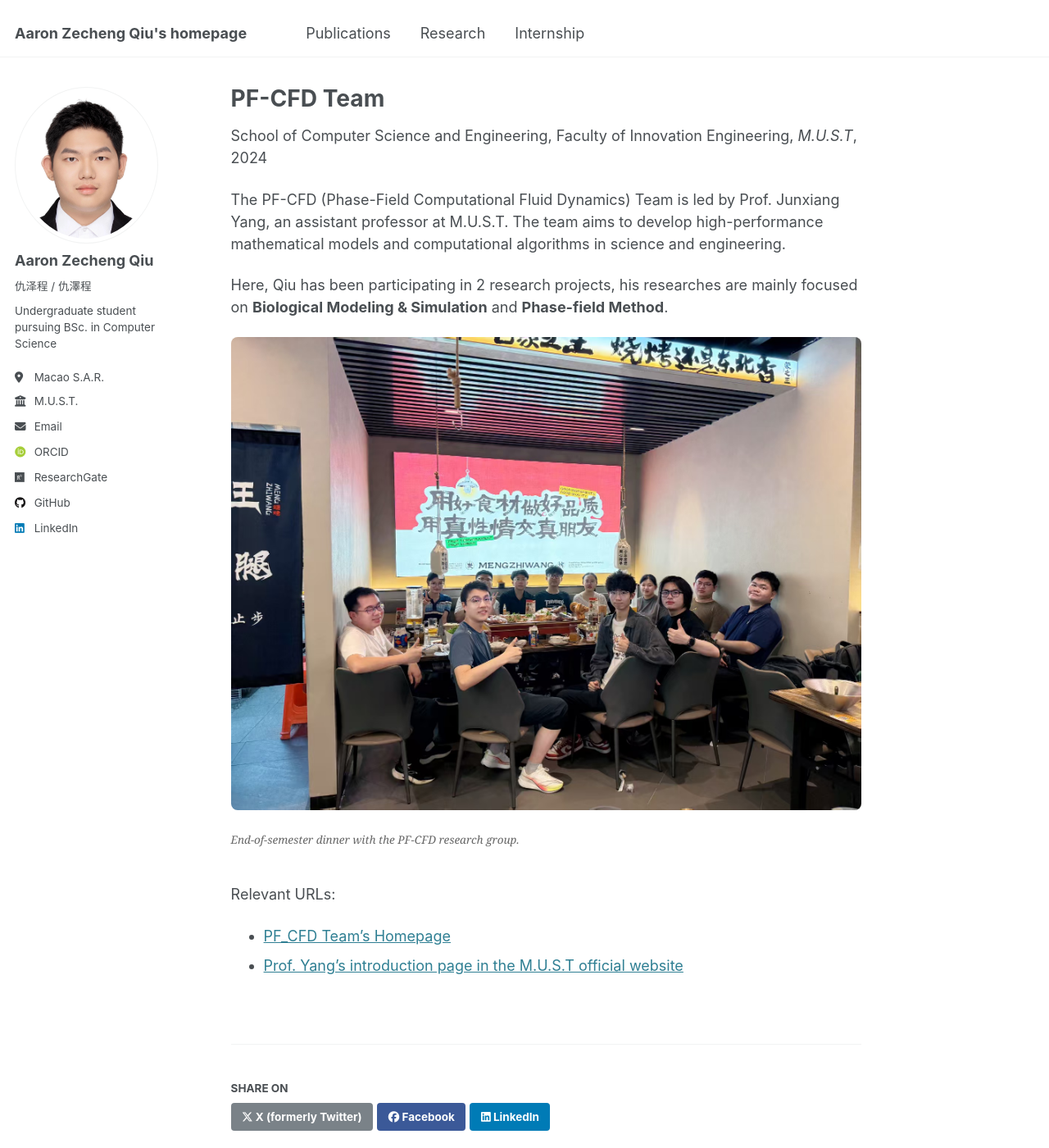
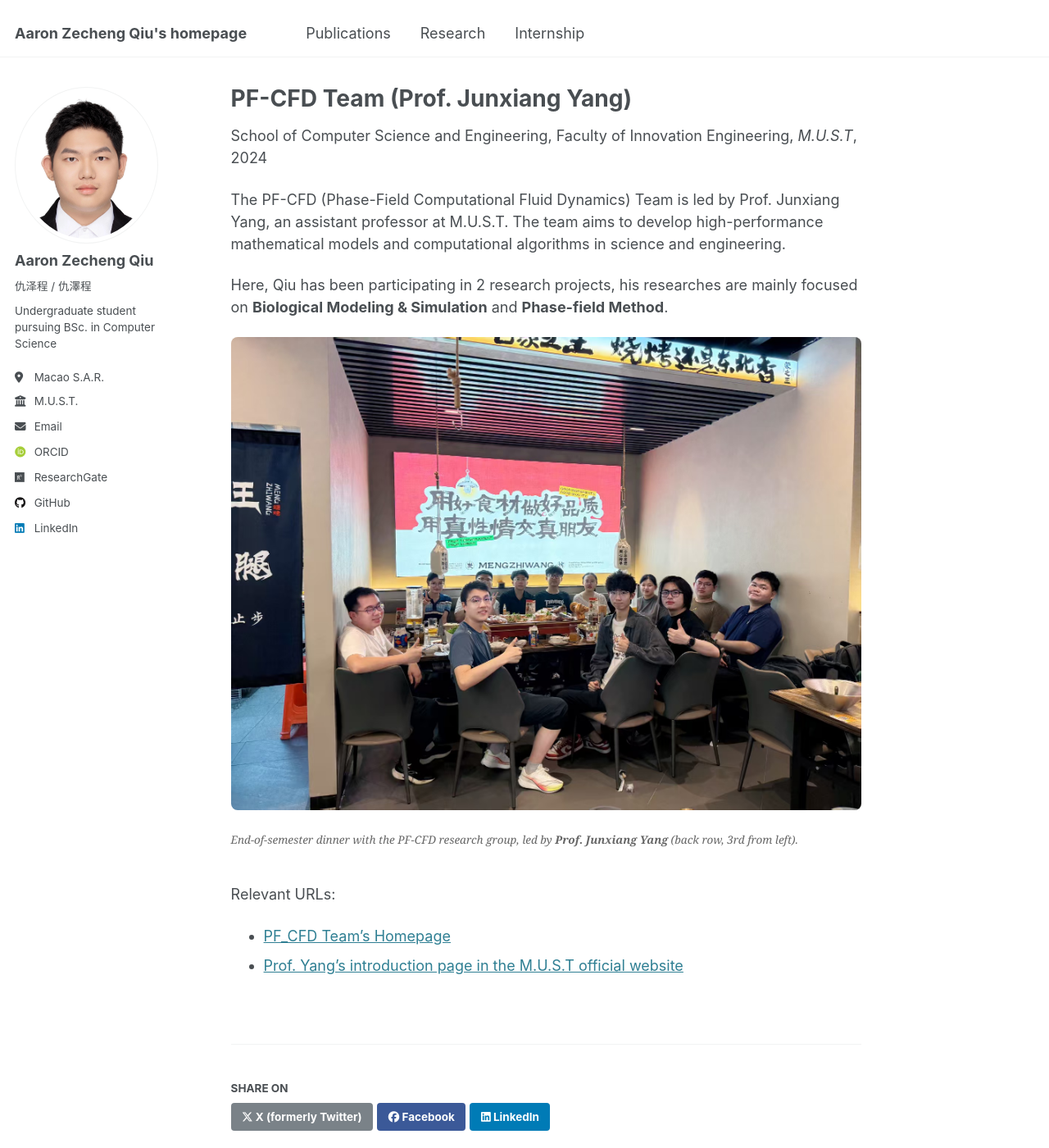
Before and after one commit to aaron-z-chiu/aaron-z-chiu.github.io, a Jekyll site: the page built from _research/JXYang.md, in a window 1280 px wide and 1400 px high. Shown: the whole window at 82% size. Built offline with Jekyll 4.4.1, drawn with Linux system fonts in a browser that asks for light colours; some web fonts are replaced.

Commit message:
photo captions

```diff
--- a/_research/JXYang.md
+++ b/_research/JXYang.md
@@ -1,5 +1,5 @@
 ---
-title: "PF-CFD Team"
+title: "PF-CFD Team (Prof. Junxiang Yang)"
 # collection: research
 type: "School of Computer Science and Engineering, Faculty of Innovation Engineering"
 permalink: /research/JXYang
@@ -14,8 +14,8 @@ Here, Qiu has been participating in 2 research projects, his researches are main
 
 <figure style="text-align: center; margin-top: 20px;">
     <img src="../images/CFD-TeamDinner.jpg" alt="CFD Team Dinner" style="width: 100%; max-width: 800px; border-radius: 8px;">
-    <figcaption style="margin-top: 8px; font-style: italic; color: #666;">
-        End-of-semester dinner with the PF-CFD research group.
+    <figcaption style="margin-top: 8px; font-style: italic; color: #666; line-height: 1.5;">
+        End-of-semester dinner with the PF-CFD research group, led by <strong>Prof. Junxiang Yang</strong> (back row, 3rd from left).
     </figcaption>
 </figure>
 
```
Also changed, not shown: _research/JQWei.md (+2 -2 lines).
